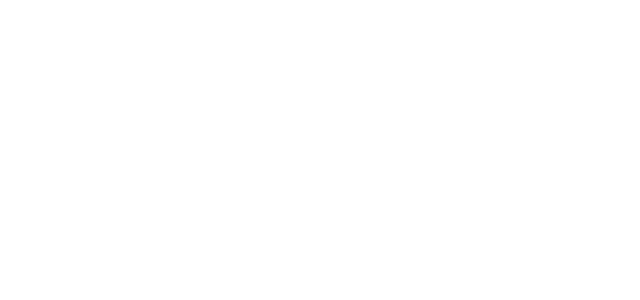
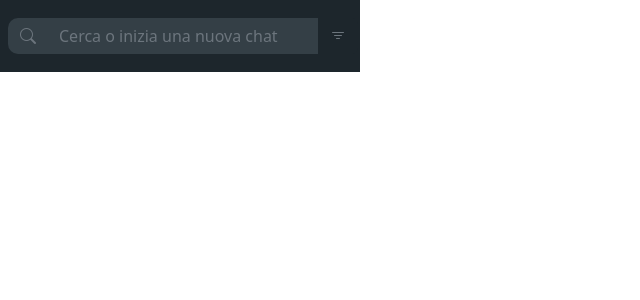
Before and after one commit to AboutGG/Esame, an Angular app: page /search in a window 1280 px wide. Before the commit this address led to /. Shown: the top 300 px of the page, without its empty margins (0-640 px from the left). Built offline with nearby package versions, Linux system fonts and the light colour scheme; data requests are answered from the project's data file.

Commit message:
creazione search

```diff
--- a/src/app/app-routing.module.ts
+++ b/src/app/app-routing.module.ts
@@ -3,11 +3,13 @@
 import {LoginComponent} from "./components/login/login.component";
 import {RegistrationComponent} from "./components/registration/registration.component";
 import { NavbarFirstComponent } from './components/navbar-first/navbar-first.component';
+import { SearchComponent } from './components/search/search.component';
 
 const routes: Routes = [
   { path: 'login', component: LoginComponent },
   { path: 'registration', component: RegistrationComponent },
-  { path: 'navbar-first', component: NavbarFirstComponent }
+  { path: 'navbar-first', component: NavbarFirstComponent },
+  { path: 'search', component: SearchComponent },
 ];
 
 @NgModule({
--- a/src/app/app.module.ts
+++ b/src/app/app.module.ts
@@ -8,13 +8,15 @@
 import { RegistrationComponent } from './components/registration/registration.component';
 import { NavbarFirstComponent } from './components/navbar-first/navbar-first.component';
 import {HttpClientModule} from "@angular/common/http";
+import { SearchComponent } from './components/search/search.component';
 
 @NgModule({
   declarations: [
     AppComponent,
     LoginComponent,
     RegistrationComponent,
-    NavbarFirstComponent
+    NavbarFirstComponent,
+    SearchComponent
   ],
   imports: [
     BrowserModule,
--- a/src/app/components/login/login.component.scss
+++ b/src/app/components/login/login.component.scss
@@ -1,3 +1,3 @@
 .container {
-  background-color: #0c1317;
+  background-color: #343f46;
 }
--- /dev/null
+++ b/src/app/components/search/search.component.html
@@ -0,0 +1,7 @@
+<div class="search-container ps-2">
+  <div class="input-group mb-3 mt-3">
+    <button class="btn btn-outline-secondary border-0 " type="button" id="button-addon1"><i class="bi bi-search"></i></button>
+    <input type="text" class="form-control input border-0 placeholder-white" placeholder="Cerca o inizia una nuova chat" aria-describedby="button-addon1">
+    <button class="btn btn-outline-secondary border-0 archive" type="button" id="button-addon1"><i class="bi bi-filter fw-bolder"></i></button>
+  </div>
+</div>
--- /dev/null
+++ b/src/app/components/search/search.component.scss
@@ -0,0 +1,21 @@
+.search-container {
+  width: 360px;
+  background-color: #1d262c;
+  padding-top: 2px;
+  padding-bottom: 2px;
+ }
+
+ .input-group {
+  width: 350px;
+  background-color: #343f46;
+  border-radius: 10px;
+ }
+
+ .input {
+  background-color: #343f46;
+  border-radius: 10px;
+ }
+
+ .archive {
+  background-color: #1d262c;
+ }
```
Also changed, not shown: src/app/components/search/search.component.ts (added, +10 -0 lines), 1 other file (tests, documents, lock files or other folders).
